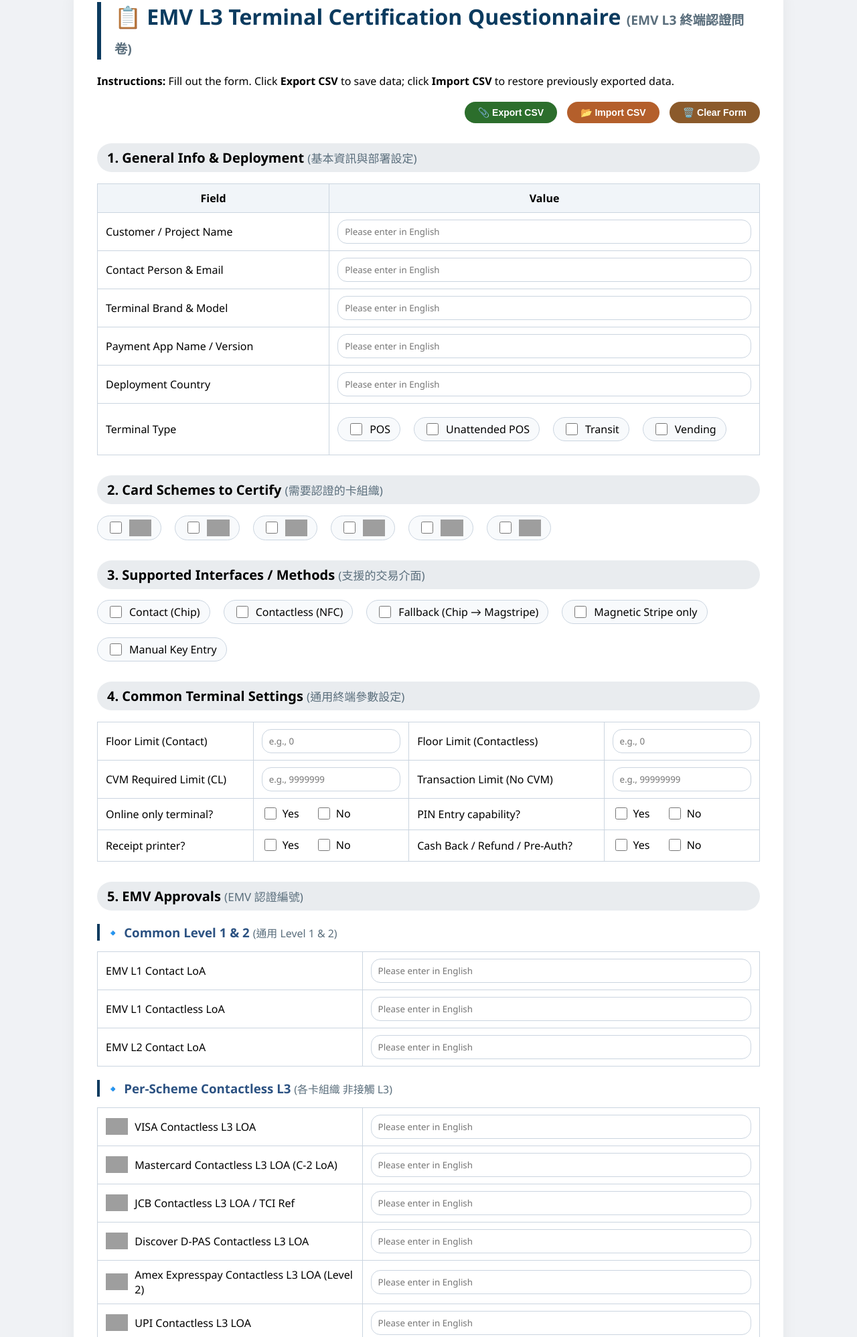
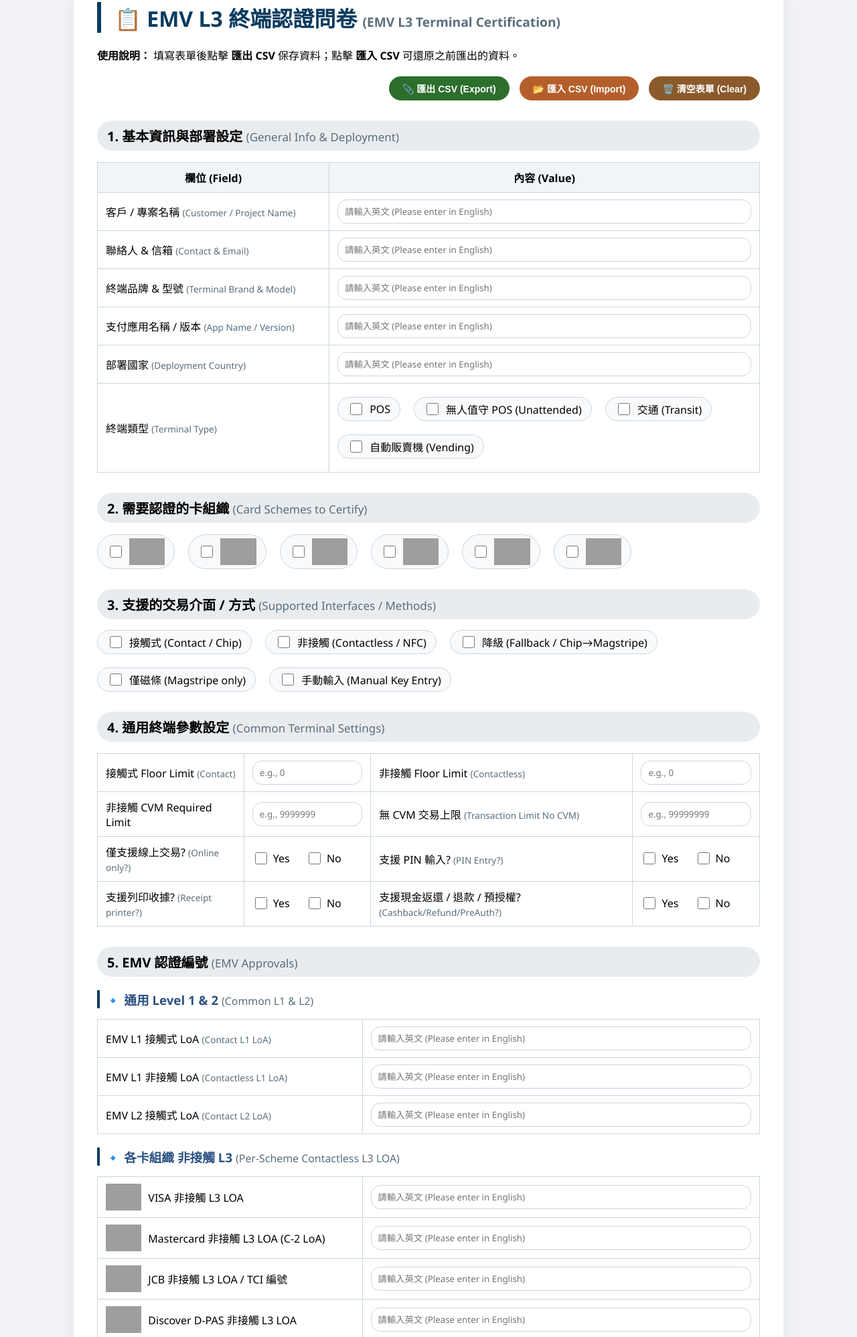
Before and after one commit to bennywongk-hub/EMV-L3-Questionnaire, a plain HTML site: page index.html in a window 1280 px wide. Shown: the part 77-2074 px from the top of the page at 67% size. Drawn offline with Linux system fonts and the light colour scheme; grey boxes are pictures that could not be loaded.

Commit message:
Update index.html

```diff
--- a/index.html
+++ b/index.html
@@ -2,7 +2,7 @@
 <html lang="zh-Hant">
 <head>
     <meta charset="UTF-8">
-    <title>EMV L3 Questionnaire – All Logos 25px</title>
+    <title>EMV L3 問卷 – 雙語 / Logo 40px</title>
     <style>
         * { box-sizing: border-box; }
         body {
@@ -54,11 +54,11 @@
         .action-btn:hover { opacity: 0.85; }
         .hint { font-size: 0.85em; color: #5a6e7c; font-weight: normal; }
 
-        /* Force all logos to exactly 25px height */
-        .logo-25 {
-            height: 25px !important;
+        /* 統一所有 Logo 為 40px */
+        .logo-40 {
+            height: 40px !important;
             width: auto !important;
-            max-width: 80px;
+            max-width: 100px;
             object-fit: contain;
             vertical-align: middle;
         }
@@ -71,141 +71,141 @@
 </head>
 <body>
 <div class="container">
-    <h1>📋 EMV L3 Terminal Certification Questionnaire <span style="font-size:0.6em; color:#5a6e7c;">(EMV L3 終端認證問卷)</span></h1>
-    <p><strong>Instructions:</strong> Fill out the form. Click <strong>Export CSV</strong> to save data; click <strong>Import CSV</strong> to restore previously exported data.</p>
+    <h1>📋 EMV L3 終端認證問卷 <span style="font-size:0.6em; color:#5a6e7c;">(EMV L3 Terminal Certification)</span></h1>
+    <p><strong>使用說明：</strong> 填寫表單後點擊 <strong>匯出 CSV</strong> 保存資料；點擊 <strong>匯入 CSV</strong> 可還原之前匯出的資料。</p>
 
     <div class="button-bar">
-        <button class="action-btn csv-export" id="exportCsvBtn">📎 Export CSV</button>
-        <button class="action-btn csv-import" id="importCsvBtn">📂 Import CSV</button>
-        <button class="action-btn clear-btn" id="clearBtn">🗑️ Clear Form</button>
+        <button class="action-btn csv-export" id="exportCsvBtn">📎 匯出 CSV (Export)</button>
+        <button class="action-btn csv-import" id="importCsvBtn">📂 匯入 CSV (Import)</button>
+        <button class="action-btn clear-btn" id="clearBtn">🗑️ 清空表單 (Clear)</button>
     </div>
 
-    <!-- ========== 1. General Info ========== -->
-    <h2>1. General Info & Deployment <span class="hint">(基本資訊與部署設定)</span></h2>
+    <!-- ========== 1. 基本資訊 ========== -->
+    <h2>1. 基本資訊與部署設定 <span class="hint">(General Info & Deployment)</span></h2>
     <table>
-        <tr><th style="width:35%">Field</th><th>Value</th></tr>
-        <tr><td>Customer / Project Name</td><td><input type="text" id="custName" placeholder="Please enter in English"></td></tr>
-        <tr><td>Contact Person & Email</td><td><input type="text" id="contactEmail" placeholder="Please enter in English"></td></tr>
-        <tr><td>Terminal Brand & Model</td><td><input type="text" id="terminalModel" placeholder="Please enter in English"></td></tr>
-        <tr><td>Payment App Name / Version</td><td><input type="text" id="appVersion" placeholder="Please enter in English"></td></tr>
-        <tr><td>Deployment Country</td><td><input type="text" id="deployCountry" placeholder="Please enter in English"></td></tr>
+        <tr><th style="width:35%">欄位 (Field)</th><th>內容 (Value)</th></tr>
+        <tr><td>客戶 / 專案名稱 <span class="hint">(Customer / Project Name)</span></td><td><input type="text" id="custName" placeholder="請輸入英文 (Please enter in English)"></td></tr>
+        <tr><td>聯絡人 & 信箱 <span class="hint">(Contact & Email)</span></td><td><input type="text" id="contactEmail" placeholder="請輸入英文 (Please enter in English)"></td></tr>
+        <tr><td>終端品牌 & 型號 <span class="hint">(Terminal Brand & Model)</span></td><td><input type="text" id="terminalModel" placeholder="請輸入英文 (Please enter in English)"></td></tr>
+        <tr><td>支付應用名稱 / 版本 <span class="hint">(App Name / Version)</span></td><td><input type="text" id="appVersion" placeholder="請輸入英文 (Please enter in English)"></td></tr>
+        <tr><td>部署國家 <span class="hint">(Deployment Country)</span></td><td><input type="text" id="deployCountry" placeholder="請輸入英文 (Please enter in English)"></td></tr>
         <tr>
-            <td>Terminal Type</td>
+            <td>終端類型 <span class="hint">(Terminal Type)</span></td>
             <td><div class="check-group" id="termTypeGroup">
                 <label class="check-item"><input type="checkbox" class="termType" value="POS"> POS</label>
-                <label class="check-item"><input type="checkbox" class="termType" value="Unattended POS"> Unattended POS</label>
-                <label class="check-item"><input type="checkbox" class="termType" value="Transit"> Transit</label>
-                <label class="check-item"><input type="checkbox" class="termType" value="Vending"> Vending</label>
+                <label class="check-item"><input type="checkbox" class="termType" value="Unattended POS"> 無人值守 POS (Unattended)</label>
+                <label class="check-item"><input type="checkbox" class="termType" value="Transit"> 交通 (Transit)</label>
+                <label class="check-item"><input type="checkbox" class="termType" value="Vending"> 自動販賣機 (Vending)</label>
             </div></td>
         </tr>
     </table>
 
-    <!-- ========== 2. Card Schemes (All Logos 25px) ========== -->
-    <h2>2. Card Schemes to Certify <span class="hint">(需要認證的卡組織)</span></h2>
+    <!-- ========== 2. 卡組織 (Logo 40px) ========== -->
+    <h2>2. 需要認證的卡組織 <span class="hint">(Card Schemes to Certify)</span></h2>
     <div class="check-group" id="cardSchemesGroup">
         <label class="check-item">
             <input type="checkbox" class="cardScheme" value="VISA">
-            <img src="images/Visa.png" alt="VISA" height="25" style="height:25px; width:auto;" onerror="this.style.display='none'">
+            <img src="images/Visa.png" alt="VISA" height="40" style="height:40px; width:auto;" onerror="this.style.display='none'">
         </label>
         <label class="check-item">
             <input type="checkbox" class="cardScheme" value="Mastercard">
-            <img src="images/Mastercard.png" alt="Mastercard" height="25" style="height:25px; width:auto;" onerror="this.style.display='none'">
+            <img src="images/Mastercard.png" alt="Mastercard" height="40" style="height:40px; width:auto;" onerror="this.style.display='none'">
         </label>
         <label class="check-item">
             <input type="checkbox" class="cardScheme" value="UPI">
-            <img src="images/UPI.png" alt="UPI" height="25" style="height:25px; width:auto;" onerror="this.style.display='none'">
+            <img src="images/UPI.png" alt="UPI" height="40" style="height:40px; width:auto;" onerror="this.style.display='none'">
         </label>
         <label class="check-item">
             <input type="checkbox" class="cardScheme" value="JCB">
-            <img src="images/JCB.png" alt="JCB" height="25" style="height:25px; width:auto;" onerror="this.style.display='none'">
+            <img src="images/JCB.png" alt="JCB" height="40" style="height:40px; width:auto;" onerror="this.style.display='none'">
         </label>
         <label class="check-item">
             <input type="checkbox" class="cardScheme" value="Discover">
-            <img src="images/Discover.png" alt="Discover" height="25" style="height:25px; width:auto;" onerror="this.style.display='none'">
+            <img src="images/Discover.png" alt="Discover" height="40" style="height:40px; width:auto;" onerror="this.style.display='none'">
         </label>
         <label class="check-item">
             <input type="checkbox" class="cardScheme" value="Amex">
-            <img src="images/Amex.png" alt="Amex" height="25" style="height:25px; width:auto;" onerror="this.style.display='none'">
+            <img src="images/Amex.png" alt="Amex" height="40" style="height:40px; width:auto;" onerror="this.style.display='none'">
         </label>
     </div>
 
-    <!-- ========== 3. Supported Interfaces ========== -->
-    <h2>3. Supported Interfaces / Methods <span class="hint">(支援的交易介面)</span></h2>
+    <!-- ========== 3. 支援介面 ========== -->
+    <h2>3. 支援的交易介面 / 方式 <span class="hint">(Supported Interfaces / Methods)</span></h2>
     <div class="check-group" id="interfacesGroup">
-        <label class="check-item"><input type="checkbox" class="interface" value="Contact (Chip)"> Contact (Chip)</label>
-        <label class="check-item"><input type="checkbox" class="interface" value="Contactless (NFC)"> Contactless (NFC)</label>
-        <label class="check-item"><input type="checkbox" class="interface" value="Fallback (Chip → Magstripe)"> Fallback (Chip → Magstripe)</label>
-        <label class="check-item"><input type="checkbox" class="interface" value="Magnetic Stripe only"> Magnetic Stripe only</label>
-        <label class="check-item"><input type="checkbox" class="interface" value="Manual Key Entry"> Manual Key Entry</label>
+        <label class="check-item"><input type="checkbox" class="interface" value="Contact (Chip)"> 接觸式 (Contact / Chip)</label>
+        <label class="check-item"><input type="checkbox" class="interface" value="Contactless (NFC)"> 非接觸 (Contactless / NFC)</label>
+        <label class="check-item"><input type="checkbox" class="interface" value="Fallback (Chip → Magstripe)"> 降級 (Fallback / Chip→Magstripe)</label>
+        <label class="check-item"><input type="checkbox" class="interface" value="Magnetic Stripe only"> 僅磁條 (Magstripe only)</label>
+        <label class="check-item"><input type="checkbox" class="interface" value="Manual Key Entry"> 手動輸入 (Manual Key Entry)</label>
     </div>
 
-    <!-- ========== 4. Common Terminal Settings ========== -->
-    <h2>4. Common Terminal Settings <span class="hint">(通用終端參數設定)</span></h2>
+    <!-- ========== 4. 通用終端參數 ========== -->
+    <h2>4. 通用終端參數設定 <span class="hint">(Common Terminal Settings)</span></h2>
     <table>
-        <tr><td>Floor Limit (Contact)</td><td><input type="text" id="floorContact" size="15" placeholder="e.g., 0"></td>
-            <td>Floor Limit (Contactless)</td><td><input type="text" id="floorContactless" size="15" placeholder="e.g., 0"></td></tr>
-        <tr><td>CVM Required Limit (CL)</td><td><input type="text" id="cvmRequiredLimit" size="15" placeholder="e.g., 9999999"></td>
-            <td>Transaction Limit (No CVM)</td><td><input type="text" id="transLimitNoCVM" size="15" placeholder="e.g., 99999999"></td></tr>
-        <tr><td>Online only terminal?</td>
+        <tr><td>接觸式 Floor Limit <span class="hint">(Contact)</span></td><td><input type="text" id="floorContact" size="15" placeholder="e.g., 0"></td>
+            <td>非接觸 Floor Limit <span class="hint">(Contactless)</span></td><td><input type="text" id="floorContactless" size="15" placeholder="e.g., 0"></td></tr>
+        <tr><td>非接觸 CVM Required Limit</td><td><input type="text" id="cvmRequiredLimit" size="15" placeholder="e.g., 9999999"></td>
+            <td>無 CVM 交易上限 <span class="hint">(Transaction Limit No CVM)</span></td><td><input type="text" id="transLimitNoCVM" size="15" placeholder="e.g., 99999999"></td></tr>
+        <tr><td>僅支援線上交易? <span class="hint">(Online only?)</span></td>
             <td><label class="inline-label"><input type="checkbox" id="onlineOnlyYes"> Yes</label> <label class="inline-label"><input type="checkbox" id="onlineOnlyNo"> No</label></td>
-            <td>PIN Entry capability?</td>
+            <td>支援 PIN 輸入? <span class="hint">(PIN Entry?)</span></td>
             <td><label class="inline-label"><input type="checkbox" id="pinEntryYes"> Yes</label> <label class="inline-label"><input type="checkbox" id="pinEntryNo"> No</label></td> </tr>
-        <tr><td>Receipt printer?</td>
+        <tr><td>支援列印收據? <span class="hint">(Receipt printer?)</span></td>
             <td><label class="inline-label"><input type="checkbox" id="receiptYes"> Yes</label> <label class="inline-label"><input type="checkbox" id="receiptNo"> No</label></td>
-            <td>Cash Back / Refund / Pre-Auth?</td>
+            <td>支援現金返還 / 退款 / 預授權? <span class="hint">(Cashback/Refund/PreAuth?)</span></td>
             <td><label class="inline-label"><input type="checkbox" id="cashbackYes"> Yes</label> <label class="inline-label"><input type="checkbox" id="cashbackNo"> No</label></td> </tr>
     </table>
 
-    <!-- ========== 5. EMV Approvals (All Logos 25px) ========== -->
-    <h2>5. EMV Approvals <span class="hint">(EMV 認證編號)</span></h2>
+    <!-- ========== 5. EMV 認證編號 (Logo 40px) ========== -->
+    <h2>5. EMV 認證編號 <span class="hint">(EMV Approvals)</span></h2>
 
-    <h3>🔹 Common Level 1 & 2 <span class="hint">(通用 Level 1 & 2)</span></h3>
+    <h3>🔹 通用 Level 1 & 2 <span class="hint">(Common L1 & L2)</span></h3>
     <table>
-        <tr><td style="width:40%">EMV L1 Contact LoA</td><td><input type="text" id="l1Contact" placeholder="Please enter in English"></td></tr>
-        <tr><td>EMV L1 Contactless LoA</td><td><input type="text" id="l1Contactless" placeholder="Please enter in English"></td></tr>
-        <tr><td>EMV L2 Contact LoA</td><td><input type="text" id="l2Contact" placeholder="Please enter in English"></td></tr>
+        <tr><td style="width:40%">EMV L1 接觸式 LoA <span class="hint">(Contact L1 LoA)</span></td><td><input type="text" id="l1Contact" placeholder="請輸入英文 (Please enter in English)"></td></tr>
+        <tr><td>EMV L1 非接觸 LoA <span class="hint">(Contactless L1 LoA)</span></td><td><input type="text" id="l1Contactless" placeholder="請輸入英文 (Please enter in English)"></td></tr>
+        <tr><td>EMV L2 接觸式 LoA <span class="hint">(Contact L2 LoA)</span></td><td><input type="text" id="l2Contact" placeholder="請輸入英文 (Please enter in English)"></td></tr>
     </table>
 
-    <h3>🔹 Per-Scheme Contactless L3 <span class="hint">(各卡組織 非接觸 L3)</span></h3>
+    <h3>🔹 各卡組織 非接觸 L3 <span class="hint">(Per-Scheme Contactless L3 LOA)</span></h3>
     <table>
-        <tr><td style="width:40%"><div class="logo-cell"><img src="images/Visa.png" alt="VISA" height="25" style="height:25px; width:auto;" onerror="this.style.display='none'"> VISA Contactless L3 LOA</div></td><td><input type="text" id="visaL3" placeholder="Please enter in English"></td></tr>
-        <tr><td><div class="logo-cell"><img src="images/Mastercard.png" alt="Mastercard" height="25" style="height:25px; width:auto;" onerror="this.style.display='none'"> Mastercard Contactless L3 LOA (C‑2 LoA)</div></td><td><input type="text" id="mcL3" placeholder="Please enter in English"></td></tr>
-        <tr><td><div class="logo-cell"><img src="images/JCB.png" alt="JCB" height="25" style="height:25px; width:auto;" onerror="this.style.display='none'"> JCB Contactless L3 LOA / TCI Ref</div></td><td><input type="text" id="jcbL3" placeholder="Please enter in English"></td></tr>
-        <tr><td><div class="logo-cell"><img src="images/Discover.png" alt="Discover" height="25" style="height:25px; width:auto;" onerror="this.style.display='none'"> Discover D-PAS Contactless L3 LOA</div></td><td><input type="text" id="discoverL3" placeholder="Please enter in English"></td></tr>
-        <tr><td><div class="logo-cell"><img src="images/Amex.png" alt="Amex" height="25" style="height:25px; width:auto;" onerror="this.style.display='none'"> Amex Expresspay Contactless L3 LOA (Level 2)</div></td><td><input type="text" id="amexL3" placeholder="Please enter in English"></td></tr>
-        <tr><td><div class="logo-cell"><img src="images/UPI.png" alt="UPI" height="25" style="height:25px; width:auto;" onerror="this.style.display='none'"> UPI Contactless L3 LOA</div></td><td><input type="text" id="upiL3" placeholder="Please enter in English"></td></tr>
+        <tr><td style="width:40%"><div class="logo-cell"><img src="images/Visa.png" alt="VISA" height="40" style="height:40px; width:auto;" onerror="this.style.display='none'"> VISA 非接觸 L3 LOA</div></td><td><input type="text" id="visaL3" placeholder="請輸入英文 (Please enter in English)"></td></tr>
+        <tr><td><div class="logo-cell"><img src="images/Mastercard.png" alt="Mastercard" height="40" style="height:40px; width:auto;" onerror="this.style.display='none'"> Mastercard 非接觸 L3 LOA (C‑2 LoA)</div></td><td><input type="text" id="mcL3" placeholder="請輸入英文 (Please enter in English)"></td></tr>
+        <tr><td><div class="logo-cell"><img src="images/JCB.png" alt="JCB" height="40" style="height:40px; width:auto;" onerror="this.style.display='none'"> JCB 非接觸 L3 LOA / TCI 編號</div></td><td><input type="text" id="jcbL3" placeholder="請輸入英文 (Please enter in English)"></td></tr>
+        <tr><td><div class="logo-cell"><img src="images/Discover.png" alt="Discover" height="40" style="height:40px; width:auto;" onerror="this.style.display='none'"> Discover D-PAS 非接觸 L3 LOA</div></td><td><input type="text" id="discoverL3" placeholder="請輸入英文 (Please enter in English)"></td></tr>
+        <tr><td><div class="logo-cell"><img src="images/Amex.png" alt="Amex" height="40" style="height:40px; width:auto;" onerror="this.style.display='none'"> Amex Expresspay 非接觸 L3 LOA (Level 2 版本)</div></td><td><input type="text" id="amexL3" placeholder="請輸入英文 (Please enter in English)"></td></tr>
+        <tr><td><div class="logo-cell"><img src="images/UPI.png" alt="UPI" height="40" style="height:40px; width:auto;" onerror="this.style.display='none'"> UPI 非接觸 L3 LOA</div></td><td><input type="text" id="upiL3" placeholder="請輸入英文 (Please enter in English)"></td></tr>
     </table>
 
-    <!-- ========== 6. CVM & ODA Summary ========== -->
-    <h2>6. CVM & ODA Summary <span class="hint">(CVM & ODA 匯總)</span></h2>
+    <!-- ========== 6. CVM & ODA 匯總 ========== -->
+    <h2>6. CVM & ODA 匯總 <span class="hint">(CVM & ODA Summary – applies to all schemes)</span></h2>
     <table>
-        <tr><th>CVM Method</th><th>Contact</th><th>Contactless</th></tr>
+        <tr><th>CVM 方式 (Method)</th><th>接觸式 (Contact)</th><th>非接觸 (Contactless)</th></tr>
         <tr><td>Online PIN</td>
             <td><label class="inline-label"><input type="checkbox" id="onlinePinContactYes"> Yes</label> <label class="inline-label"><input type="checkbox" id="onlinePinContactNo"> No</label></td>
             <td><label class="inline-label"><input type="checkbox" id="onlinePinCLessYes"> Yes</label> <label class="inline-label"><input type="checkbox" id="onlinePinCLessNo"> No</label></td> </tr>
-        <tr><td>Signature</td>
+        <tr><td>簽名 (Signature)</td>
             <td><label class="inline-label"><input type="checkbox" id="sigContactYes"> Yes</label> <label class="inline-label"><input type="checkbox" id="sigContactNo"> No</label></td>
             <td><label class="inline-label"><input type="checkbox" id="sigCLessYes"> Yes</label> <label class="inline-label"><input type="checkbox" id="sigCLessNo"> No</label></td> </tr>
         <tr><td>No CVM</td>
             <td><label class="inline-label"><input type="checkbox" id="noCvmContactYes"> Yes</label> <label class="inline-label"><input type="checkbox" id="noCvmContactNo"> No</label></td>
             <td><label class="inline-label"><input type="checkbox" id="noCvmCLessYes"> Yes</label> <label class="inline-label"><input type="checkbox" id="noCvmCLessNo"> No</label></td> </tr>
-        <tr><td>CDCVM</td>
+        <tr><td>CDCVM (設備驗證)</td>
             <td><label class="inline-label"><input type="checkbox" id="cdcvmContactYes"> Yes</label> <label class="inline-label"><input type="checkbox" id="cdcvmContactNo"> No</label></td>
             <td><label class="inline-label"><input type="checkbox" id="cdcvmCLessYes"> Yes</label> <label class="inline-label"><input type="checkbox" id="cdcvmCLessNo"> No</label></td> </tr>
     </table>
-    <p><strong>Offline Data Authentication (ODA) supported:</strong>
+    <p><strong>離線資料認證 (ODA) 支援：</strong>
         <label class="inline-label"><input type="checkbox" id="odaSda"> SDA</label>
         <label class="inline-label"><input type="checkbox" id="odaDda"> DDA</label>
         <label class="inline-label"><input type="checkbox" id="odaCda"> CDA</label>
-        <span class="hint">(if CDA: </span><label class="inline-label"><input type="checkbox" id="cdaMode1"> Mode 1</label> <label class="inline-label"><input type="checkbox" id="cdaMode2"> Mode 2</label><span class="hint">)</span>
+        <span class="hint">(如支援 CDA：</span><label class="inline-label"><input type="checkbox" id="cdaMode1"> Mode 1</label> <label class="inline-label"><input type="checkbox" id="cdaMode2"> Mode 2</label><span class="hint">)</span>
     </p>
 
-    <footer>EMV L3 Questionnaire – All card scheme logos fixed at 25px using your own images.</footer>
+    <footer>EMV L3 認證問卷 – 中英雙語版本 / 所有 Logo 固定 40px</footer>
 </div>
 
 <script>
     (function() {
-        // ---------- Collect form data ----------
+        // ---------- 收集表單資料 ----------
         function getFormData() {
             let data = {};
 
@@ -250,7 +250,7 @@
             return data;
         }
 
-        // ---------- Set form data ----------
+        // ---------- 填入表單資料 ----------
         function setFormData(data) {
             if (!data) return;
             for (let [key, value] of Object.entries(data)) {
@@ -270,14 +270,14 @@
             }
         }
 
-        // ---------- Clear ----------
+        // ---------- 清空 ----------
         function clearForm() {
             document.querySelectorAll('input[type="text"]').forEach(input => input.value = '');
             document.querySelectorAll('input[type="checkbox"]').forEach(cb => cb.checked = false);
-            alert('Form cleared');
+            alert('表單已清空 (Form cleared)');
         }
 
-        // ---------- Export CSV ----------
+        // ---------- 匯出 CSV ----------
         function exportToCSV() {
             const data = getFormData();
 
@@ -366,14 +366,14 @@
             URL.revokeObjectURL(url);
         }
 
-        // ---------- Import CSV ----------
+        // ---------- 匯入 CSV (支援有/無引號格式) ----------
         function importFromCSV(file) {
             const reader = new FileReader();
             reader.onload = function(e) {
                 const content = e.target.result;
                 const lines = content.split(/\r?\n/);
                 if (lines.length < 2) {
-                    alert("Invalid CSV file.");
+                    alert("無效的 CSV 檔案 (Invalid CSV file)");
                     return;
                 }
 
@@ -466,9 +466,9 @@
                 newData.interfaces = ifaceStr.split(/[;,]\s*/).filter(s => s);
 
                 setFormData(newData);
-                alert("CSV imported successfully!");
+                alert("CSV 匯入成功！(CSV imported successfully)");
             };
-            reader.onerror = function() { alert("Error reading file."); };
+            reader.onerror = function() { alert("讀取檔案失敗 (Error reading file)"); };
             reader.readAsText(file, "UTF-8");
         }
 
```
